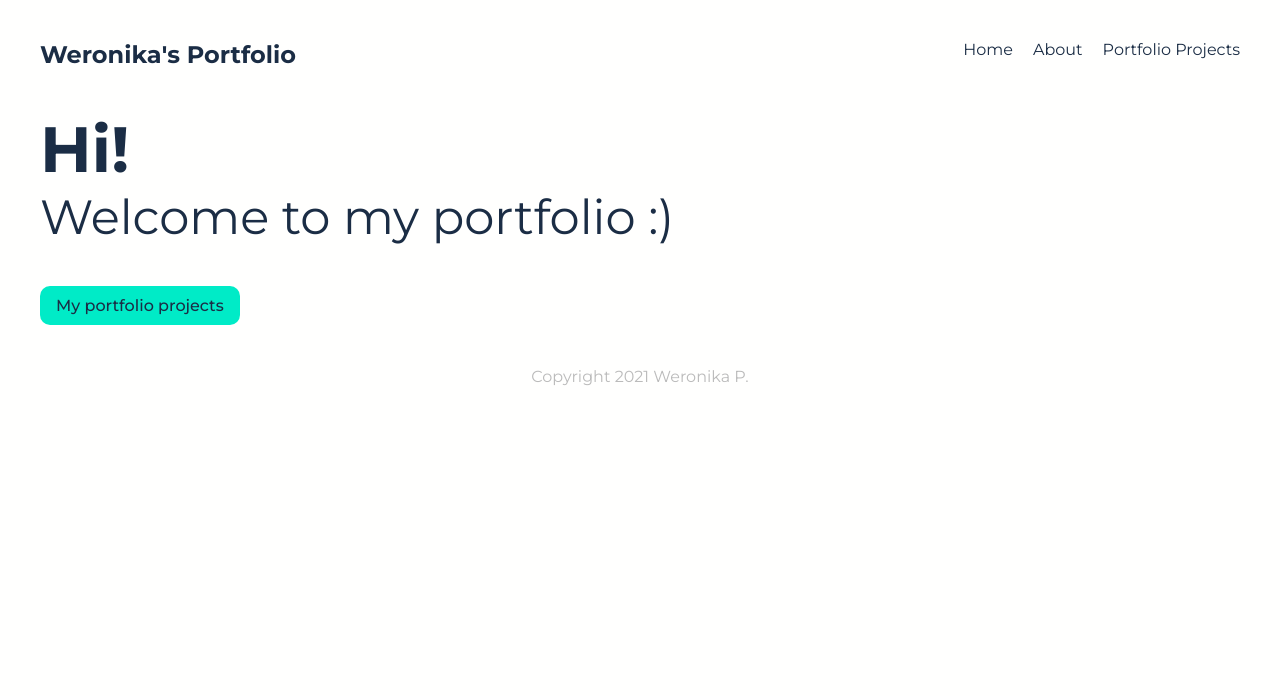
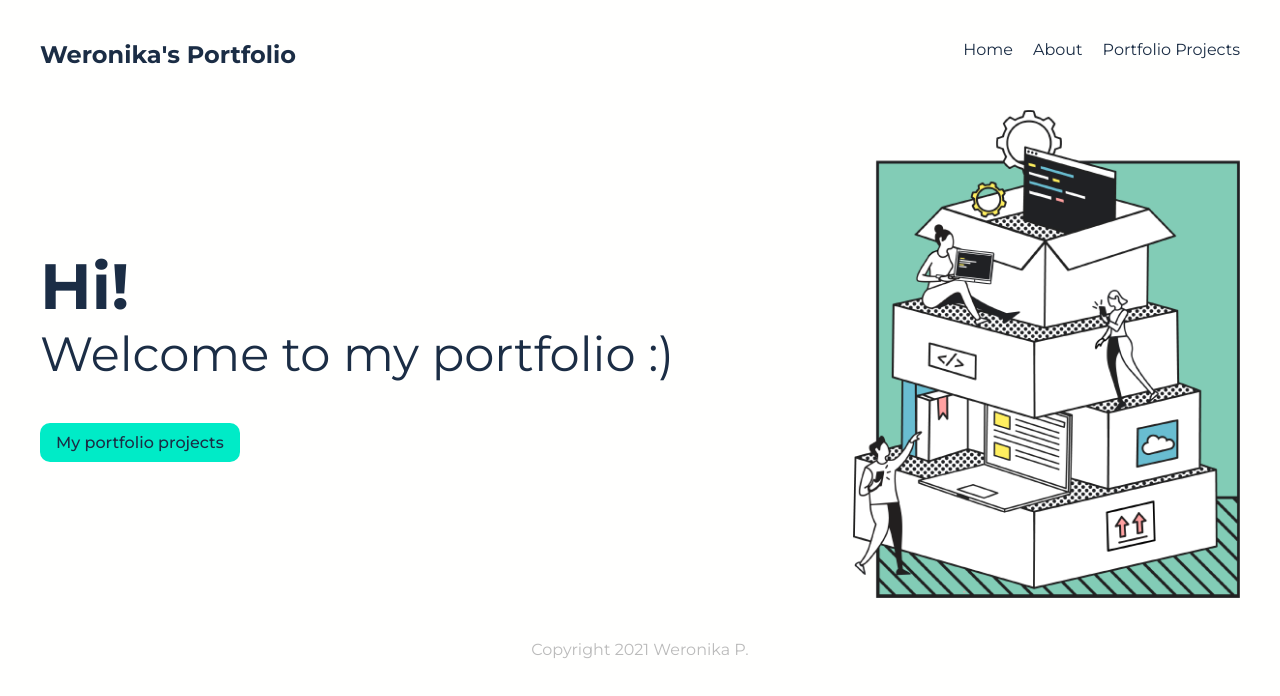
Before and after one commit to weronika-p/portfolio, a Gatsby site: page / in a window 1280 px wide. Built offline with nearby package versions, Linux system fonts and the light colour scheme; Gatsby itself is replaced by a stand-in of ours.

Commit message:
feat(banner): Add banner img

```diff
--- a/src/pages/index.js
+++ b/src/pages/index.js
@@ -12,6 +12,7 @@ export default function Home() {
           <h3>Welcome to my portfolio :)</h3>
           <Link className={styles.btn} to='/projects'>My portfolio projects</Link>
         </div>
+        <img src='/banner.png' alt='site-banner' style={{ maxWidth: '100%' }}></img>
       </section>
     </Layout>
   )
```
Also changed, not shown: static/banner.png (added).
